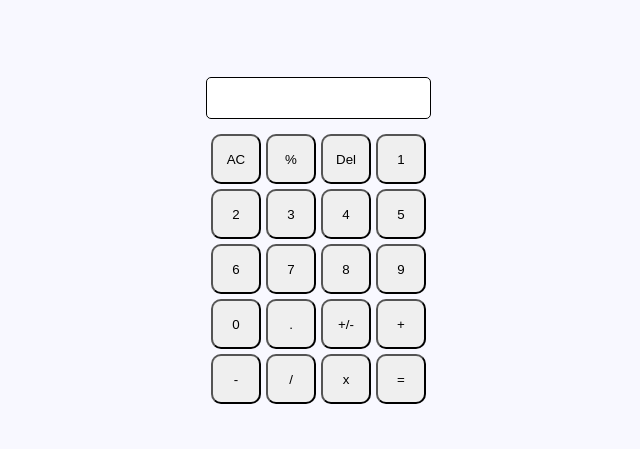
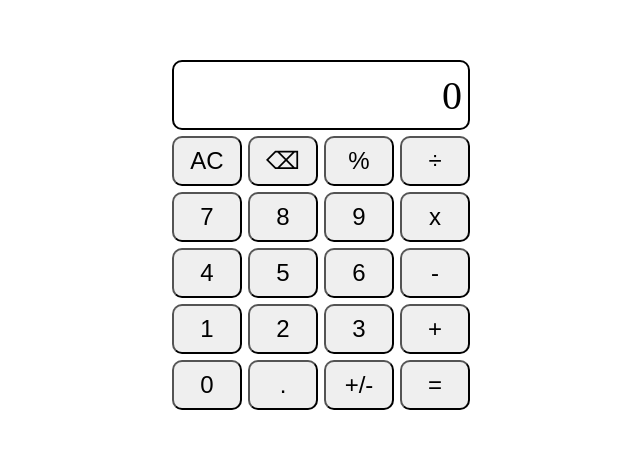
Before and after one commit to topnaita/Project_Calculator, a plain HTML site: page index.html in a window 1280 px wide. Shown: the part 165-614 px from the top of the page, without its empty margins (319-959 px from the left). Drawn offline with Linux system fonts and the light colour scheme.

Commit message:
UI calc completed first part

```diff
--- a/index.html
+++ b/index.html
@@ -3,37 +3,44 @@
   <head>
     <meta charset="UTF-8" />
     <meta name="viewport" content="width=device-width, initial-scale=1.0" />
-    <script src="./script.js" defer></script>
-    <link rel="stylesheet" href="style.css" />
-    <title>Document</title>
+    <link rel="stylesheet" href="./style.css" />
+    <script src="/script.js"></script>
+    <title>Calculator</title>
   </head>
   <body>
     <div class="container">
+      <div class="display">0</div>
       <div class="btnContainer">
-        <div class="InputNum">
-          <form input="text"></form>
+        <div class="btns">
+          <button>AC</button>
+          <button>⌫</button>
+          <button>%</button>
+          <button>÷</button>
         </div>
-        <div class="btnNumbers">
-          <button id="btnStyle">AC</button>
-          <button id="btnStyle">%</button>
-          <button id="btnStyle">Del</button>
-          <button id="btnStyle">1</button>
-          <button id="btnStyle">2</button>
-          <button id="btnStyle">3</button>
-          <button id="btnStyle">4</button>
-          <button id="btnStyle">5</button>
-          <button id="btnStyle">6</button>
-          <button id="btnStyle">7</button>
-          <button id="btnStyle">8</button>
-          <button id="btnStyle">9</button>
-          <button id="btnStyle">0</button>
-          <button id="btnStyle">.</button>
-          <button id="btnStyle">+/-</button>
-          <button id="btnStyle">+</button>
-          <button id="btnStyle">-</button>
-          <button id="btnStyle">/</button>
-          <button id="btnStyle">x</button>
-          <button id="btnStyle">=</button>
+
+        <div class="btns">
+          <button>7</button>
+          <button>8</button>
+          <button>9</button>
+          <button>x</button>
+        </div>
+        <div class="btns">
+          <button>4</button>
+          <button>5</button>
+          <button>6</button>
+          <button>-</button>
+        </div>
+        <div class="btns">
+          <button>1</button>
+          <button>2</button>
+          <button>3</button>
+          <button>+</button>
+        </div>
+        <div class="btns">
+          <button>0</button>
+          <button>.</button>
+          <button>+/-</button>
+          <button>=</button>
         </div>
       </div>
     </div>
--- a/style.css
+++ b/style.css
@@ -1,47 +1,45 @@
 body {
   display: flex;
-  flex-direction: column;
-  min-height: 100vh;
+  box-sizing: border-box;
+  justify-content: center;
   align-items: center;
-  justify-content: center;
-  background-color: #f8f8ff;
+  height: 100vh;
 }
 
-.container {
-  display: flex;
-  align-items: end;
-  max-width: 250px;
-  max-height: 500px;
-  width: 100%;
-  height: 100%;
-  /* background-color: #8fbc8f; */
-  border-radius: 25px;
-  box-sizing: border-box;
+*,
+*::before,
+*::after {
+  box-sizing: inherit;
+  padding: 0;
+  margin: 0;
 }
 
-.btnNumbers {
+.container,
+.btnContainer {
   display: flex;
-  flex-wrap: wrap;
-  gap: 5px;
-  margin: 10px;
-  padding: 5px;
-  /* background-color: aqua; */
+  flex-direction: column;
+  gap: 6px;
 }
 
-#btnStyle {
-  width: 50px;
+.display {
+  display: flex;
+  justify-content: flex-end;
+  align-items: center;
+  font-size: 40px;
+  border: 2px solid black;
+  height: 70px;
+  padding: 0 6px;
+  border-radius: 10px;
+}
+
+button {
+  font-size: 24px;
+  width: 70px;
   height: 50px;
   border-radius: 10px;
 }
-.InputNum {
+
+.btns {
   display: flex;
-  justify-content: center;
-  width: 90%;
-  padding: 20px;
-  margin: 10px;
-  box-sizing: border-box;
-  border-color: black;
-  background-color: white;
-  border: 1px solid black;
-  border-radius: 5px;
+  gap: inherit;
 }
```
